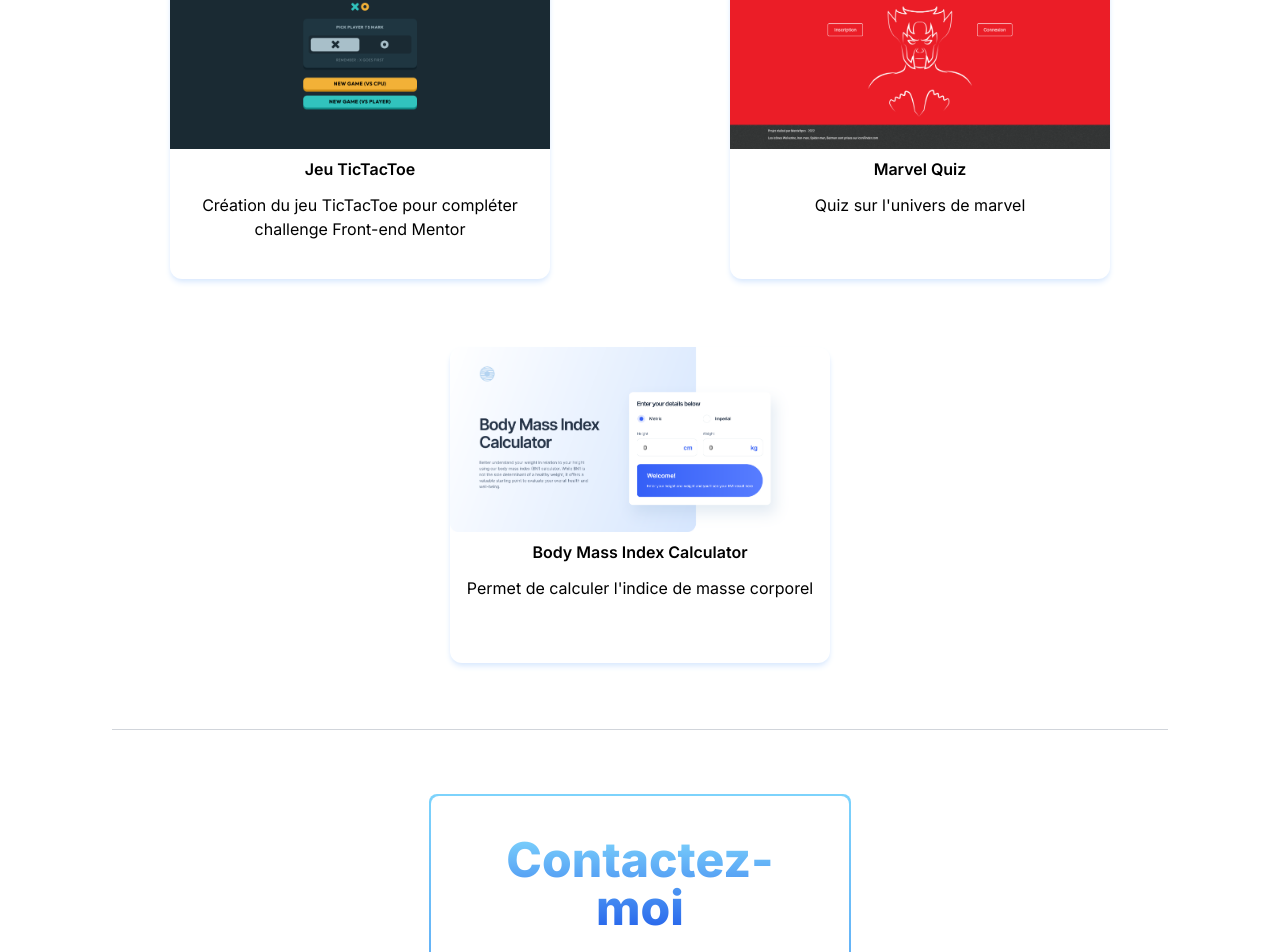
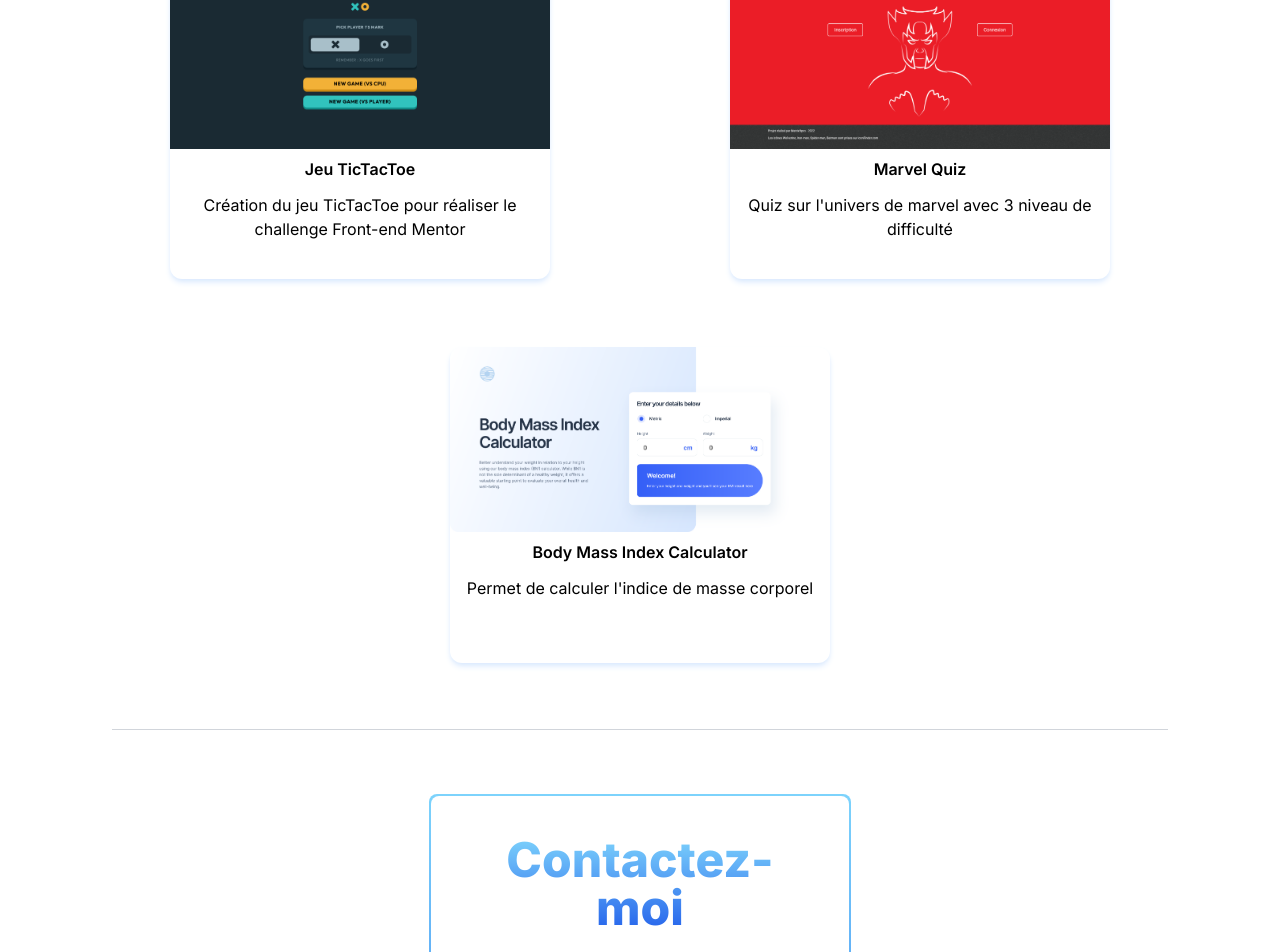
Before and after one commit to AnthonyFerreira91/Site-Personnel, a Next.js app: page / in a window 1280 px wide. Shown: the part 999-1951 px from the top of the page. Built offline with nearby package versions, Linux system fonts and the light colour scheme.

Commit message:
Modif description project

```diff
--- a/src/app/content/projets.tsx
+++ b/src/app/content/projets.tsx
@@ -7,7 +7,7 @@ export const Projets = () => {
 			<div className="flex justify-around flex-wrap gap-16">
 				<ProjectCard
 					title="Jeu TicTacToe"
-					description="Création du jeu TicTacToe pour compléter challenge Front-end Mentor"
+					description="Création du jeu TicTacToe pour réaliser le challenge Front-end Mentor"
 					tools={['React', 'Typescript', 'Sass']}
 					imgUrl="/images/Tic Tac Toe.png"
 					imgAlt="Projet 1"
@@ -16,7 +16,7 @@ export const Projets = () => {
 				/>
 				<ProjectCard
 					title="Marvel Quiz"
-					description="Quiz sur l'univers de marvel"
+					description="Quiz sur l'univers de marvel avec 3 niveau de difficulté"
 					tools={['React', 'CSS', 'Firebase']}
 					imgUrl="/images/Marvel Quiz.png"
 					imgAlt="Projet 2"
--- a/src/components/ProjectCard/ModalCard.tsx
+++ b/src/components/ProjectCard/ModalCard.tsx
@@ -1,4 +1,4 @@
-import { SiReact, SiNextdotjs, SiTypescript, SiJavascript, SiTailwindcss, SiSass, SiCss3, SiHtml5 } from "react-icons/si";
+import { SiReact, SiNextdotjs, SiTypescript, SiJavascript, SiTailwindcss, SiSass, SiCss3, SiHtml5, SiFirebase } from "react-icons/si";
 import { RiCloseLine, RiGithubFill, RiExternalLinkFill } from "react-icons/ri";
 import { ModalCardProps } from "@/types/ModalCardProps";
 import Link from "next/link";
@@ -51,6 +51,9 @@ export const ModalCard = ({ title, description, tools, linkUrl, gitUrl, closeMod
 									case "HTML":
 										langageIcon = <SiHtml5 size="18px" />;
 										break;
+									case "Firebase":
+										langageIcon = <SiFirebase size="18px" />;
+										break;
 									default:
 										break;
 								}
```
